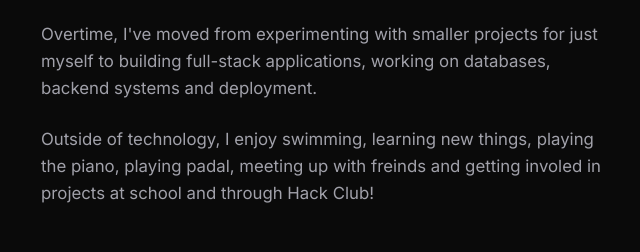
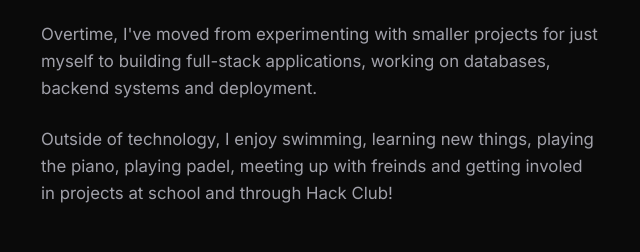
Before and after one commit to SmartSparkCoding/Personal-Website, an Astro site: page / in a window 1280 px wide. Shown: the part 1073-1325 px from the top of the page, 639-1279 px from the left. Built offline with nearby package versions, Linux system fonts and the light colour scheme; Astro itself is replaced by a stand-in of ours.

Commit message:
Update index.astro

```diff
--- a/src/pages/index.astro
+++ b/src/pages/index.astro
@@ -44,7 +44,7 @@ import BaseLayout from '../layouts/BaseLayout.astro';
 							Overtime, I've moved from experimenting with smaller projects for just myself to building full-stack applications, working on databases, backend systems and deployment.
 						</p>
 						<p>
-							Outside of technology, I enjoy swimming, learning new things, playing the piano, playing padal, meeting up with freinds and getting involed in projects at school and through Hack Club!
+							Outside of technology, I enjoy swimming, learning new things, playing the piano, playing padel, meeting up with freinds and getting involed in projects at school and through Hack Club!
 						</p>
 						<div class="quick-facts">
 							<div>
```
